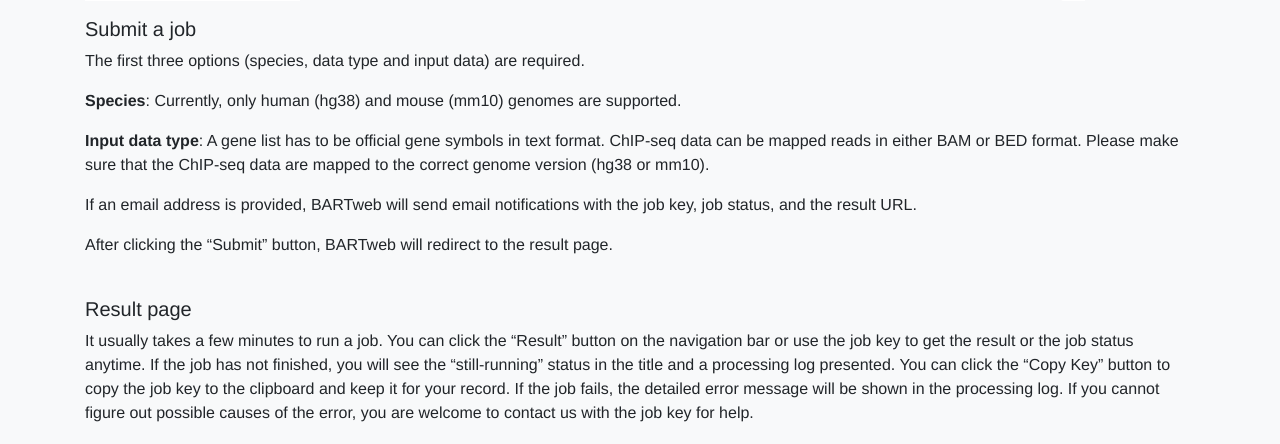
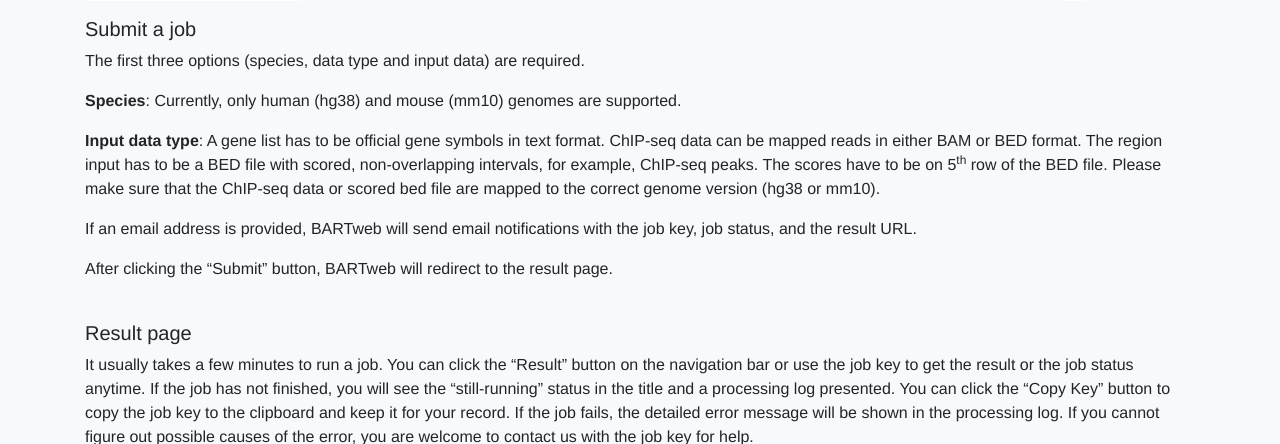
Before and after one commit to zang-lab/BARTweb_frontend, a Flask app: page /help in a window 1280 px wide. Shown: the part 923-1367 px from the top of the page. Run offline with Flask 2, Linux system fonts and the light colour scheme; some libraries are stand-ins or nearby versions.

Commit message:
help page update

```diff
--- a/templates/help.html
+++ b/templates/help.html
@@ -42,7 +42,7 @@
           <h5>Submit a job</h5>
           <p>The first three options (species, data type and input data) are required. </p>
           <p><strong>Species</strong>: Currently, only human (hg38) and mouse (mm10) genomes are supported. </p>
-          <p><strong>Input data type</strong>: A gene list has to be official gene symbols in text format. ChIP-seq data can be mapped reads in either BAM or BED format. Please make sure that the ChIP-seq data are mapped to the correct genome version (hg38 or mm10).</p>
+          <p><strong>Input data type</strong>: A gene list has to be official gene symbols in text format. ChIP-seq data can be mapped reads in either BAM or BED format. The region input has to be a BED file with scored, non-overlapping intervals, for example, ChIP-seq peaks. The scores have to be on 5<sup>th</sup> row of the BED file. Please make sure that the ChIP-seq data or scored bed file are mapped to the correct genome version (hg38 or mm10).</p>
           <p>If an email address is provided, BARTweb will send email notifications with the job key, job status, and the result URL.</p>
           <p>After clicking the “Submit” button, BARTweb will redirect to the result page.</p>
           <br>
--- a/templates/index.html
+++ b/templates/index.html
@@ -194,7 +194,7 @@
                     <p id="chipFileType" hidden>ChIP-seq must be <b>mapped reads data files</b> in .bed/.bam format in the corresponding genome assembly.</p>
                     <!-- <p id="regionsFileType1" hidden>Input bed file must adhere to the <b>bed3 format</b> in its first three columns.</p>
                     <p id="regionsFileType2" hidden>Input bed files must adhere to the <b>bed3 format</b> in its first three columns. The control bed file serves as a background for profiling the treatment bed file.</p> -->
-                    <p id="regionsFileType3" hidden>Input bed file must adhere to the <b>bed6 format</b>, with the score at the 5th column (starting from 1).</p>
+                    <p id="regionsFileType3" hidden>Input bed file must adhere to the <b>bed6 format</b>, with the score at the 5<sup>th</sup> column (starting from 1).</p>
                     <p id="HiCFileType" hidden>Input for differential HiC BART are <b>matrix (.matrix) and index (.bed) for control and treatment HiC samples in cooler format</b> in the corresponding genome assembly.</p>
                   </div>
                 </div>
```
